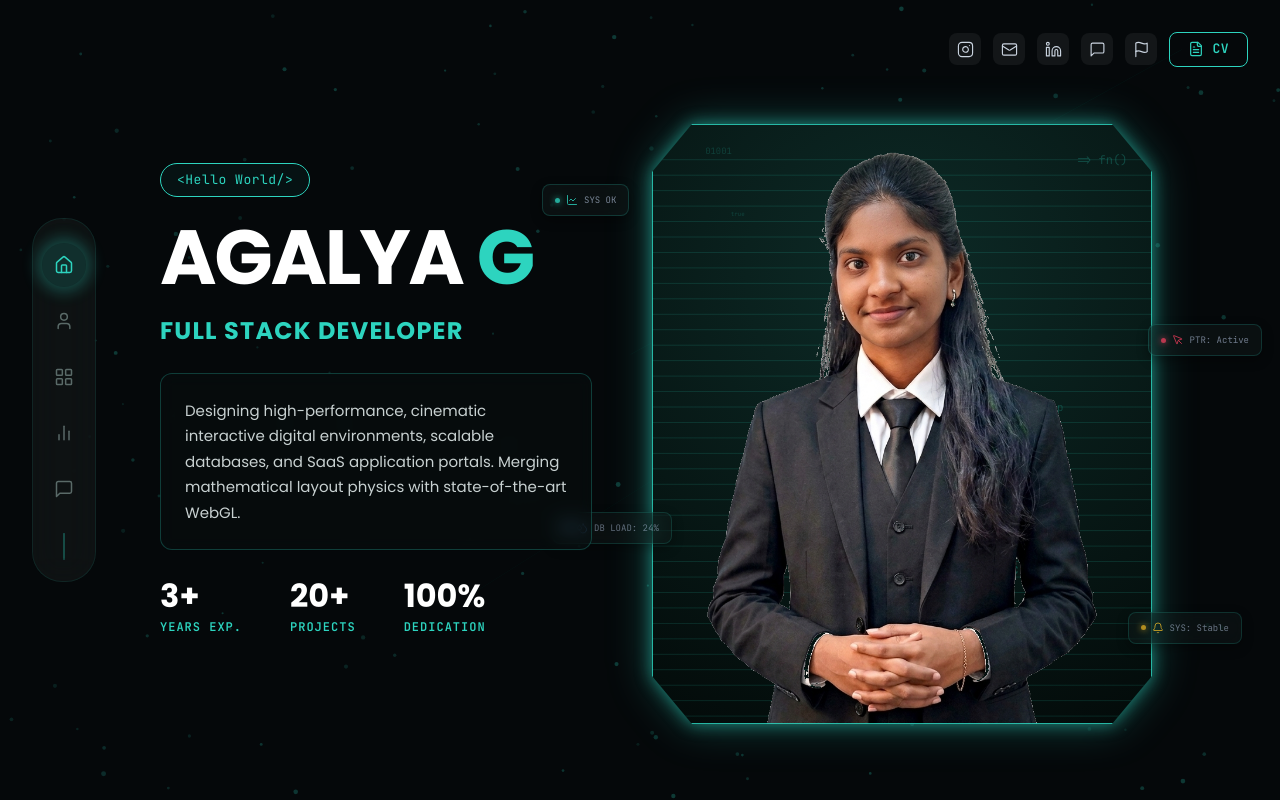
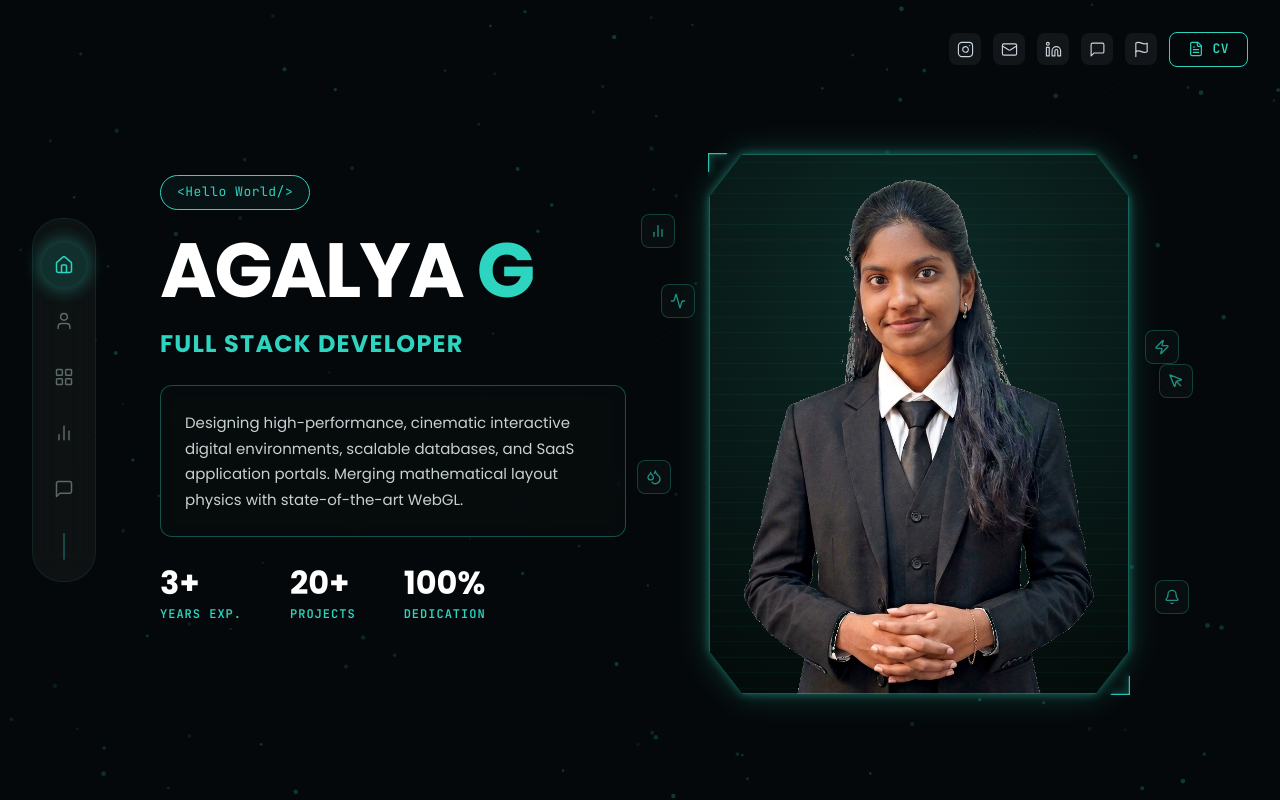
Before and after one commit to agalya2207/Agalya_01, a React (Vite) app: page / in a window 1280 px wide. Built offline with nearby package versions, Linux system fonts and the light colour scheme.

Commit message:
update home page

```diff
--- a/src/components/HeroVisual.jsx
+++ b/src/components/HeroVisual.jsx
@@ -1,7 +1,8 @@
-import { useRef, useState } from 'react';
-import { motion, useMotionValue, useSpring, useTransform } from 'framer-motion';
-import { LineChart, MousePointer, Droplets, Bell } from 'lucide-react';
+import { useMotionValue, useSpring, useTransform, motion } from 'framer-motion';
+import { BarChart2, MousePointer, Droplets, Bell, Activity, Zap } from 'lucide-react';
 import profilePhoto from '../assets/profile-photo.png';
+
+const CLIP = 'polygon(8% 0%, 92% 0%, 100% 8%, 100% 92%, 92% 100%, 8% 100%, 0% 92%, 0% 8%)';
 
 const HeroVisual = () => {
   const mx = useMotionValue(0);
@@ -14,12 +15,17 @@ const HeroVisual = () => {
     mx.set((e.clientX - r.left) / r.width - 0.5);
     my.set((e.clientY - r.top) / r.height - 0.5);
   };
-  const onLeave = () => {
-    mx.set(0);
-    my.set(0);
-  };
+  const onLeave = () => { mx.set(0); my.set(0); };
 
-  const OCTAGON = 'polygon(8% 0%, 92% 0%, 100% 8%, 100% 92%, 92% 100%, 8% 100%, 0% 92%, 0% 8%)';
+  /* 6 icon-only widgets: { icon, color, pos, float, delay } */
+  const WIDGETS = [
+    { Icon: BarChart2,    col: '#2dd4bf', pos: { top: '60px',    left: '-68px'  }, float: 'float-anim-1', dur: '3.5s' },
+    { Icon: MousePointer, col: '#2dd4bf', pos: { top: '210px',   right: '-64px' }, float: 'float-anim-2', dur: '4.2s' },
+    { Icon: Droplets,     col: '#2dd4bf', pos: { bottom: '200px',left: '-72px'  }, float: 'float-anim-3', dur: '4.8s' },
+    { Icon: Bell,         col: '#2dd4bf', pos: { bottom: '80px', right: '-60px' }, float: 'float-anim-4', dur: '3.9s' },
+    { Icon: Activity,     col: '#2dd4bf', pos: { top: '130px',   left: '-48px'  }, float: 'float-anim-1', dur: '5.1s' },
+    { Icon: Zap,          col: '#2dd4bf', pos: { bottom: '330px',right: '-50px' }, float: 'float-anim-3', dur: '4.5s' },
+  ];
 
   return (
     <>
@@ -35,41 +41,41 @@ const HeroVisual = () => {
           padding-top: 48px;
         }
 
+        /* ─── outer 3-D tilt container ─── */
         .hero-visual-container {
           position: relative;
-          width: 500px;
-          height: 600px;
+          width: 420px;
+          height: 540px;
           transform-style: preserve-3d;
         }
 
         /* ─── HUD FRAME WRAPPER ─── */
-        /* The drop-shadow filter is applied here so the glow radiates OUTSIDE
-           the clipped boundary — box-shadow on a clipped element gets cut off */
+        /* drop-shadow here so glow bleeds OUTSIDE the clipped boundary */
         .hud-frame {
           position: relative;
-          width: 500px;
-          height: 600px;
+          width: 420px;
+          height: 540px;
+          overflow: hidden;
           filter:
-            drop-shadow(0 0 8px rgba(45,212,191,0.55))
-            drop-shadow(0 0 20px rgba(45,212,191,0.3));
+            drop-shadow(0 0 5px rgba(45,212,191,0.45))
+            drop-shadow(0 0 16px rgba(45,212,191,0.22));
         }
 
-        /* Every direct child shares the same octagon clip-path.
-           We also repeat it on each class so specificity never loses. */
+        /* All inner layers: same absolute fill + same octagon clip */
         .hud-frame > * {
           position: absolute;
           inset: 0;
           clip-path: polygon(8% 0%, 92% 0%, 100% 8%, 100% 92%, 92% 100%, 8% 100%, 0% 92%, 0% 8%);
         }
 
-        /* ─── Layer 1: dark teal gradient fill ─── */
+        /* ─── Layer 1: dark teal gradient ─── */
         .hud-bg {
           z-index: 1;
           clip-path: polygon(8% 0%, 92% 0%, 100% 8%, 100% 92%, 92% 100%, 8% 100%, 0% 92%, 0% 8%);
           background: radial-gradient(circle at 50% 25%, #0d2b27 0%, #030a09 100%);
         }
 
-        /* ─── Layer 2: scanline + falling code rain ─── */
+        /* ─── Layer 2: scanline behind the person ─── */
         .hud-code-layer {
           z-index: 2;
           clip-path: polygon(8% 0%, 92% 0%, 100% 8%, 100% 92%, 92% 100%, 8% 100%, 0% 92%, 0% 8%);
@@ -81,12 +87,12 @@ const HeroVisual = () => {
           inset: -20%;
           background-image: repeating-linear-gradient(
             0deg,
-            rgba(45,212,191,0.15) 0px,
-            rgba(45,212,191,0.15) 1px,
+            rgba(45,212,191,0.06) 0px,
+            rgba(45,212,191,0.06) 1px,
             transparent 1px,
             transparent 16px
           );
-          animation: codeFall 6s linear infinite;
+          animation: codeFall 8s linear infinite;
           transform: rotateX(15deg);
         }
         @keyframes codeFall {
@@ -94,106 +100,75 @@ const HeroVisual = () => {
           to   { transform: rotateX(15deg) translateY(20%); }
         }
 
-        /* ─── Layer 3: profile photo ─── */
+        /* ─── Layer 3: portrait photo ─── */
+        /* NO transform:scale — scale causes the img to render outside the
+           clip boundary. Use object-position only for crop control. */
         .hud-photo {
           z-index: 3;
           clip-path: polygon(8% 0%, 92% 0%, 100% 8%, 100% 92%, 92% 100%, 8% 100%, 0% 92%, 0% 8%);
+          overflow: hidden;
           width: 100%;
           height: 100%;
           object-fit: cover;
-          object-position: center top;
+          object-position: center 10%;
           display: block;
         }
 
-        /* ─── Layer 4: octagon border outline ─── */
-        /* box-shadow is clipped by clip-path so we intentionally omit it here.
-           The glow comes from the drop-shadow on .hud-frame above. */
+        /* ─── Layer 4: thin uniform border ─── */
         .hud-border {
           z-index: 4;
           clip-path: polygon(8% 0%, 92% 0%, 100% 8%, 100% 92%, 92% 100%, 8% 100%, 0% 92%, 0% 8%);
-          border: 1.5px solid rgba(45, 212, 191, 0.85);
+          border: 1px solid rgba(45,212,191,0.4);
           background: transparent;
           pointer-events: none;
         }
-        .hud-rain-char {
+
+        /* ─── Corner accent brackets (TL + BR only) ─── */
+        /* These sit OUTSIDE the hud-frame, inside hero-visual-container */
+        .hud-corner {
           position: absolute;
-          font-family: 'JetBrains Mono', 'Fira Code', monospace;
-          color: #2dd4bf;
+          width: 28px;
+          height: 28px;
           pointer-events: none;
-          white-space: nowrap;
-          animation: matrixRain linear infinite;
-          transform-style: preserve-3d;
+          z-index: 20;
         }
-        @keyframes matrixRain {
-          0% {
-            transform: translateY(-50px) scale(var(--rain-scale, 1));
-            opacity: 0;
-          }
-          10% {
-            opacity: var(--rain-opacity, 0.25);
-          }
-          90% {
-            opacity: var(--rain-opacity, 0.25);
-          }
-          100% {
-            transform: translateY(670px) scale(var(--rain-scale, 1));
-            opacity: 0;
-          }
+        .hud-corner svg line {
+          stroke: rgba(45,212,191,0.9);
+          stroke-width: 2.5;
+          stroke-linecap: round;
+          filter: drop-shadow(0 0 4px rgba(45,212,191,0.8));
         }
+        .hud-corner.tl { top: -1px;  left: -1px;  }
+        .hud-corner.br { bottom: -1px; right: -1px; }
 
-
-
-        /* Floating HUD Widgets OUTSIDE the frame boundary */
-        .hv-floating-widget {
+        /* ─── Icon-only widget tiles ─── */
+        .hv-icon-tile {
           position: absolute;
-          background: rgba(20, 30, 30, 0.55);
-          border: 1px solid rgba(45, 212, 191, 0.25);
+          width: 34px;
+          height: 34px;
+          background: rgba(15,25,25,0.4);
+          border: 1px solid rgba(45,212,191,0.25);
           border-radius: 8px;
-          padding: 8px 12px;
-          backdrop-filter: blur(10px);
-          -webkit-backdrop-filter: blur(10px);
-          z-index: 10;
-          font-family: 'JetBrains Mono', monospace;
-          font-size: 9px;
-          color: #94a3b8;
+          backdrop-filter: blur(8px);
+          -webkit-backdrop-filter: blur(8px);
           display: flex;
           align-items: center;
-          gap: 6px;
-          box-shadow: 0 4px 12px rgba(0,0,0,0.5);
+          justify-content: center;
+          z-index: 10;
           pointer-events: none;
         }
 
-        /* Float Animations for HUD Widgets */
-        .w-float-1 { animation: float-anim-1 3.5s ease-in-out infinite alternate; }
-        .w-float-2 { animation: float-anim-2 4.2s ease-in-out infinite alternate; }
-        .w-float-3 { animation: float-anim-3 4.8s ease-in-out infinite alternate; }
-        .w-float-4 { animation: float-anim-4 3.9s ease-in-out infinite alternate; }
-
-        @keyframes float-anim-1 { 0% { transform: translateY(0); } 100% { transform: translateY(-8px); } }
-        @keyframes float-anim-2 { 0% { transform: translateY(0); } 100% { transform: translateY(6px); } }
-        @keyframes float-anim-3 { 0% { transform: translateY(0); } 100% { transform: translateY(-6px); } }
-        @keyframes float-anim-4 { 0% { transform: translateY(0); } 100% { transform: translateY(8px); } }
-
-        .hv-glow-dot {
-          width: 5px;
-          height: 5px;
-          border-radius: 50%;
-          background: #2dd4bf;
-          box-shadow: 0 0 6px #2dd4bf;
-        }
+        /* reuse float keyframes */
+        @keyframes float-anim-1 { 0% { transform: translateY(0); } 100% { transform: translateY(-7px); } }
+        @keyframes float-anim-2 { 0% { transform: translateY(0); } 100% { transform: translateY(5px); } }
+        @keyframes float-anim-3 { 0% { transform: translateY(0); } 100% { transform: translateY(-5px); } }
+        @keyframes float-anim-4 { 0% { transform: translateY(0); } 100% { transform: translateY(7px); } }
 
         @media (max-width: 900px) {
-          .hero-visual-container {
-            width: 320px;
-            height: 410px;
-          }
-          .hud-frame {
-            width: 320px;
-            height: 410px;
-          }
-          .hv-floating-widget {
-            display: none;
-          }
+          .hero-visual-container { width: 280px; height: 360px; }
+          .hud-frame             { width: 280px; height: 360px; }
+          .hv-icon-tile          { display: none; }
+          .hud-corner            { display: none; }
         }
       `}</style>
 
@@ -202,48 +177,43 @@ const HeroVisual = () => {
           className="hero-visual-container"
           style={{ rotateX: rotX, rotateY: rotY, transformStyle: 'preserve-3d' }}
         >
+          {/* ── HUD octagon frame ── */}
           <div className="hud-frame">
             <div className="hud-bg" />
-            <div className="hud-code-layer">
-              <span className="hud-rain-char" style={{ left: '10%', fontSize: '11px', animationDuration: '5s', animationDelay: '0s', '--rain-scale': 0.8, '--rain-opacity': 0.2 }}>01001</span>
-              <span className="hud-rain-char" style={{ left: '25%', fontSize: '13px', animationDuration: '7s', animationDelay: '1.5s', '--rain-scale': 1.1, '--rain-opacity': 0.3 }}>{"{ x: 0 }"}</span>
-              <span className="hud-rain-char" style={{ left: '40%', fontSize: '10px', animationDuration: '4s', animationDelay: '0.8s', '--rain-scale': 0.7, '--rain-opacity': 0.2 }}>if(active)</span>
-              <span className="hud-rain-char" style={{ left: '55%', fontSize: '14px', animationDuration: '6s', animationDelay: '2.2s', '--rain-scale': 1.2, '--rain-opacity': 0.3 }}>0xFA39</span>
-              <span className="hud-rain-char" style={{ left: '70%', fontSize: '12px', animationDuration: '5.5s', animationDelay: '3s', '--rain-scale': 0.9, '--rain-opacity': 0.22 }}>const app</span>
-              <span className="hud-rain-char" style={{ left: '85%', fontSize: '12px', animationDuration: '4.5s', animationDelay: '0.5s', '--rain-scale': 1.0, '--rain-opacity': 0.25 }}>{"=> fn()"}</span>
-              <span className="hud-rain-char" style={{ left: '15%', fontSize: '9px', animationDuration: '8s', animationDelay: '4s', '--rain-scale': 0.65, '--rain-opacity': 0.2 }}>true</span>
-              <span className="hud-rain-char" style={{ left: '65%', fontSize: '13px', animationDuration: '6.5s', animationDelay: '1.1s', '--rain-scale': 1.15, '--rain-opacity': 0.28 }}>async</span>
-            </div>
+            <div className="hud-code-layer" />
             <img src={profilePhoto} className="hud-photo" alt="Agalya G" />
             <div className="hud-border" />
           </div>
 
-
-
-          {/* Floating HUD Widgets (OUTSIDE the frame) */}
-          <div className="hv-floating-widget w-float-1" style={{ top: '60px', left: '-110px', opacity: 0.8 }}>
-            <div className="hv-glow-dot" />
-            <LineChart size={12} color="#2dd4bf" />
-            <span>SYS OK</span>
+          {/* ── TL corner accent ── */}
+          <div className="hud-corner tl">
+            <svg width="28" height="28" fill="none">
+              <line x1="0" y1="18" x2="0" y2="0" />
+              <line x1="0" y1="0" x2="18" y2="0" />
+            </svg>
           </div>
 
-          <div className="hv-floating-widget w-float-2" style={{ top: '200px', right: '-110px', opacity: 0.75 }}>
-            <div className="hv-glow-dot" style={{ background: '#f43f5e', boxShadow: '0 0 6px #f43f5e' }} />
-            <MousePointer size={12} color="#f43f5e" />
-            <span>PTR: Active</span>
+          {/* ── BR corner accent ── */}
+          <div className="hud-corner br">
+            <svg width="28" height="28" fill="none">
+              <line x1="28" y1="10" x2="28" y2="28" />
+              <line x1="28" y1="28" x2="10" y2="28" />
+            </svg>
           </div>
 
-          <div className="hv-floating-widget w-float-3" style={{ bottom: '180px', left: '-100px', opacity: 0.65 }}>
-            <div className="hv-glow-dot" style={{ background: '#60a5fa', boxShadow: '0 0 6px #60a5fa' }} />
-            <Droplets size={12} color="#60a5fa" />
-            <span>DB LOAD: 24%</span>
-          </div>
-
-          <div className="hv-floating-widget w-float-4" style={{ bottom: '80px', right: '-90px', opacity: 0.7 }}>
-            <div className="hv-glow-dot" style={{ background: '#fbbf24', boxShadow: '0 0 6px #fbbf24' }} />
-            <Bell size={12} color="#fbbf24" />
-            <span>SYS: Stable</span>
-          </div>
+          {/* ── Icon-only floating widgets ── */}
+          {WIDGETS.map(({ Icon, col, pos, float, dur }, i) => (
+            <div
+              key={i}
+              className="hv-icon-tile"
+              style={{
+                ...pos,
+                animation: `${float} ${dur} ease-in-out infinite alternate`,
+              }}
+            >
+              <Icon size={16} color={col} style={{ opacity: 0.65 }} />
+            </div>
+          ))}
 
         </motion.div>
       </div>
--- a/src/pages/public/Home.jsx
+++ b/src/pages/public/Home.jsx
@@ -403,7 +403,7 @@ const Home = () => {
         }
 
         .hp-desc-box {
-          border: 1px solid rgba(45,212,191,0.25);
+          border: 1px solid rgba(45,212,191,0.35);
           border-radius: 12px;
           background: rgba(10,20,20,0.3);
           backdrop-filter: blur(8px);
```
